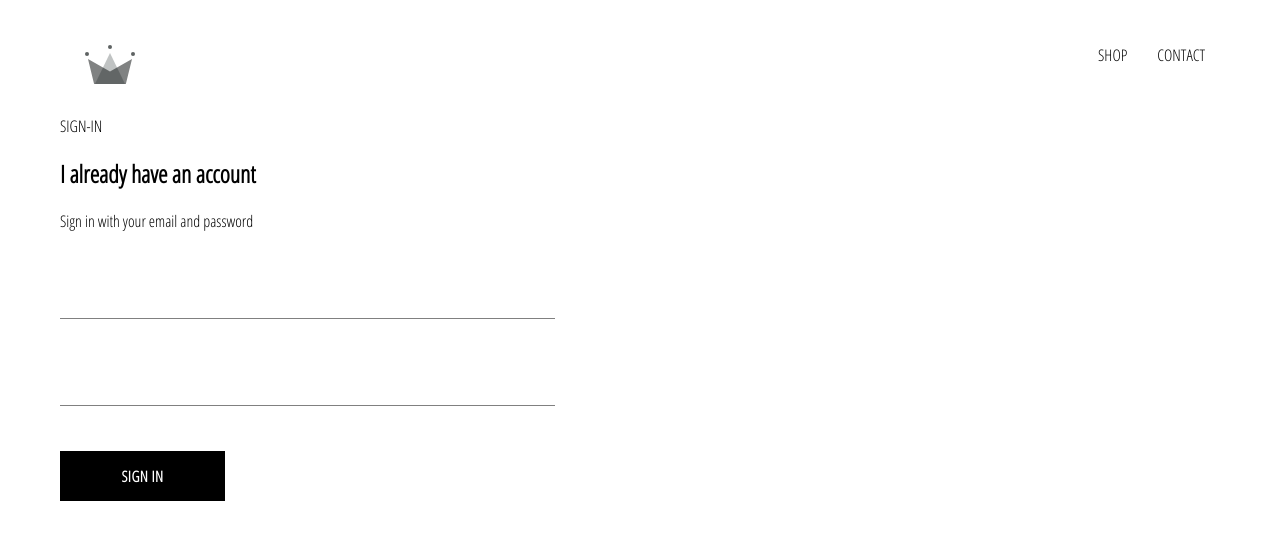
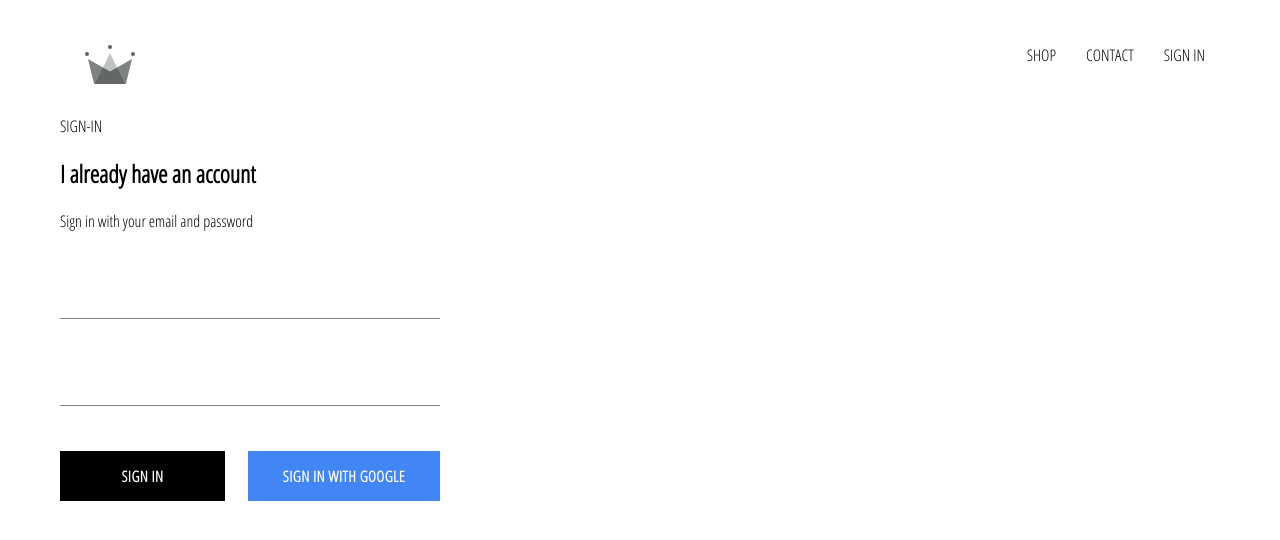
Before and after one commit to vilksp/react-ecommerce, a React (Create React App) app: page /signin in a window 1280 px wide. Shown: the top 540 px of the page. Built offline with nearby package versions, Linux system fonts and the light colour scheme; no server answers.

Commit message:
custom button added, header changed, created sign in page and sign in with google

```diff
--- a/package.json
+++ b/package.json
@@ -6,6 +6,7 @@
     "@testing-library/jest-dom": "^4.2.4",
     "@testing-library/react": "^9.5.0",
     "@testing-library/user-event": "^7.2.1",
+    "firebase": "^7.19.1",
     "node-sass": "^4.14.1",
     "react": "^16.13.1",
     "react-dom": "^16.13.1",
--- a/src/App.css
+++ b/src/App.css
@@ -7,3 +7,6 @@
   text-decoration: none;
   color: black;
 }
+* {
+  box-sizing: border-box;
+}
--- a/src/App.js
+++ b/src/App.js
@@ -5,11 +5,31 @@
 import ShopPage from "./pages/shop/shop.component.jsx";
 import Header from "./component/header/header.component";
 import SignInAndSignUp from "./pages/sign-in-and-sign-up/sign-in-and-sign-up.component";
+import { auth } from "./firebase/firebase.utils";
 
-function App() {
+class App extends React.Component {
+  constructor() {
+    super();
+    this.state = {
+      currentUser: null,
+    };
+  }
+
+  unsubscribeFromAuth = null;
+
+  componentDidMount() {
+    this.unsubscribeFromAuth = auth.onAuthStateChanged((user) => {
+      this.setState({ currentUser: user });
+    });
+  }
+  componentWillUnmount() {
+    this.unsubscribeFromAuth();
+  }
+
+  render() {
     return (
       <div>
-      <Header />
+        <Header currentUser={this.state.currentUser} />
         <Switch>
           <Route exact path="/" component={HomePage} />
           <Route path="/shop" component={ShopPage} />
@@ -19,5 +39,6 @@
       </div>
     );
   }
+}
 
 export default App;
--- a/src/component/custom-button/custom-button.component.jsx
+++ b/src/component/custom-button/custom-button.component.jsx
@@ -1,8 +1,11 @@
 import React from "react";
 import "./custom-button.styles.scss";
 
-const CustomButton = ({ children, ...otherProps }) => (
-  <button className="custom-button" {...otherProps}>
+const CustomButton = ({ children, isGoogleSignIn, ...otherProps }) => (
+  <button
+    className={`${isGoogleSignIn ? "google-sign-in" : ""} custom-button `}
+    {...otherProps}
+  >
     {children}
   </button>
 );
--- a/src/component/custom-button/custom-button.styles.scss
+++ b/src/component/custom-button/custom-button.styles.scss
@@ -19,4 +19,12 @@
     color: black;
     border: 1px solid black;
   }
+  &.google-sign-in {
+    background-color: #4285f4;
+    color: white;
+    &:hover {
+      background-color: #357ae8;
+      border: none;
+    }
+  }
 }
--- a/src/component/header/header.component.jsx
+++ b/src/component/header/header.component.jsx
@@ -2,8 +2,9 @@
 import "./header.styles.scss";
 import { Link } from "react-router-dom";
 import { ReactComponent as Logo } from "../../assets/crown.svg";
+import { auth } from "../../firebase/firebase.utils";
 
-const Header = () => (
+const Header = ({ currentUser }) => (
   <div className="header">
     <Link className="logo-container" to="/">
       <Logo className="logo" />
@@ -15,6 +16,15 @@
       <Link className="option" to="contact">
         CONTACT
       </Link>
+      {currentUser ? (
+        <div className="option" onClick={() => auth.signOut()}>
+          SIGN OUT
+        </div>
+      ) : (
+        <Link className="option" to="/signin">
+          SIGN IN
+        </Link>
+      )}
     </div>
   </div>
 );
--- a/src/component/header/header.styles.scss
+++ b/src/component/header/header.styles.scss
@@ -20,6 +20,7 @@
 
     .option {
       padding: 10px 15px;
+      cursor: pointer;
     }
   }
 }
--- a/src/component/sign-in/sign-in.component.jsx
+++ b/src/component/sign-in/sign-in.component.jsx
@@ -2,7 +2,7 @@
 import "./sign-in.styles.scss";
 import FormInput from "../form-input/form-input.component";
 import CustomButton from "../custom-button/custom-button.component";
-
+import { signInWithGoogle } from "../../firebase/firebase.utils";
 class SignIn extends React.Component {
   constructor(props) {
     super();
@@ -49,7 +49,12 @@
             required
           />
 
-          <CustomButton type="submit">Sign In</CustomButton>
+          <div className="buttons">
+            <CustomButton type="submit">Sign In</CustomButton>
+            <CustomButton onClick={signInWithGoogle} isGoogleSignIn>
+              Sign in with google
+            </CustomButton>
+          </div>
         </form>
       </div>
     );
--- a/src/component/sign-in/sign-in.styles.scss
+++ b/src/component/sign-in/sign-in.styles.scss
@@ -1,3 +1,10 @@
 .sign-in {
-  width: 30em;
+  width: 380px;
+  .title {
+    margin: 10px;
+  }
+  .buttons {
+    display: flex;
+    justify-content: space-between;
+  }
 }
--- /dev/null
+++ b/src/firebase/firebase.utils.js
@@ -0,0 +1,26 @@
+import firebase from "firebase/app";
+import "firebase/firestore";
+import "firebase/auth";
+
+const config = {
+  apiKey: "AIzaSyB5n6bLvG8zeFiuMWwlpDFYJlbuWe56TUk",
+  authDomain: "react-ecom-db-678c1.firebaseapp.com",
+  databaseURL: "https://react-ecom-db-678c1.firebaseio.com",
+  projectId: "react-ecom-db-678c1",
+  storageBucket: "react-ecom-db-678c1.appspot.com",
+  messagingSenderId: "844283918189",
+  appId: "1:844283918189:web:7f05adc60e9b51ff874c64",
+  measurementId: "G-41V70S4Q9S",
+};
+
+firebase.initializeApp(config);
+
+export const auth = firebase.auth();
+export const firestore = firebase.firestore();
+
+const provider = new firebase.auth.GoogleAuthProvider();
+provider.setCustomParameters({ prompt: "select_account" });
+
+export const signInWithGoogle = () => auth.signInWithPopup(provider);
+
+export default firebase;
```
Also changed, not shown: 1 other file (tests, documents, lock files or other folders). Lines whose indentation alone changed are shown as unchanged.
